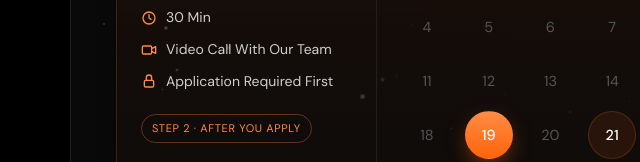
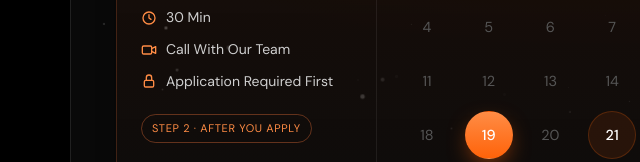
Before and after one commit to investingluc/stu-site, a plain HTML site: page index.html in a window 1280 px wide. Shown: the part 3251-3413 px from the top of the page, 44-684 px from the left. Drawn offline with Linux system fonts and the light colour scheme.

Commit message:
Rename calendar meta from Video Call With Our Team to Call With Our Team.

```diff
--- a/index.html
+++ b/index.html
@@ -597,7 +597,7 @@
           <h3>Book Your Call</h3>
           <ul class="cal-meta">
             <li><svg viewBox="0 0 24 24" fill="none" stroke="currentColor" stroke-width="2" stroke-linecap="round"><circle cx="12" cy="12" r="9"/><path d="M12 7v5l3 2"/></svg>30 Min</li>
-            <li><svg viewBox="0 0 24 24" fill="none" stroke="currentColor" stroke-width="2" stroke-linecap="round" stroke-linejoin="round"><rect x="2" y="6" width="14" height="12" rx="2"/><path d="M16 10l6-3v10l-6-3"/></svg>Video Call With Our Team</li>
+            <li><svg viewBox="0 0 24 24" fill="none" stroke="currentColor" stroke-width="2" stroke-linecap="round" stroke-linejoin="round"><rect x="2" y="6" width="14" height="12" rx="2"/><path d="M16 10l6-3v10l-6-3"/></svg>Call With Our Team</li>
             <li><svg viewBox="0 0 24 24" fill="none" stroke="currentColor" stroke-width="2" stroke-linecap="round"><rect x="5" y="11" width="14" height="10" rx="2"/><path d="M8 11V7a4 4 0 0 1 8 0v4"/></svg>Application Required First</li>
           </ul>
           <span class="cal-step">Step 2 · After You Apply</span>
```
